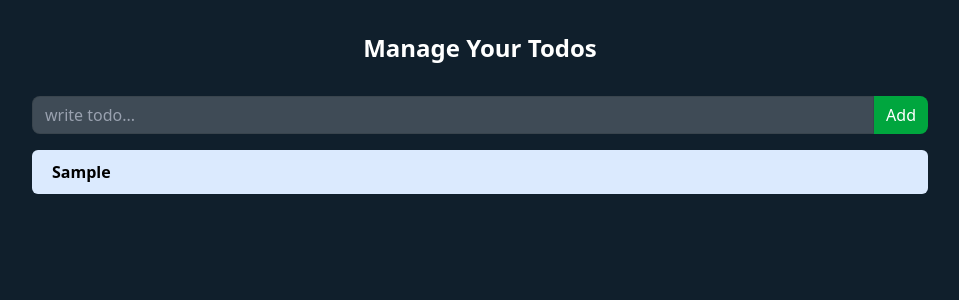
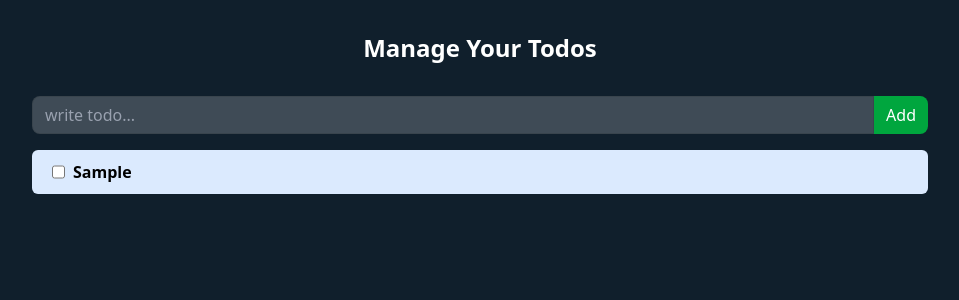
Before and after one commit to DeepAshishThapa/Todo-Application, a React (Vite) app: page / in a window 1280 px wide. Both pictures are taken after typing "Sample" into the empty fields and a click on the button "Add". Shown: the top 300 px of the page, without its empty margins (160-1119 px from the left). Built offline with nearby package versions, Linux system fonts and the light colour scheme.

Commit message:
todobox toggle color as checked

```diff
--- a/src/components/Todobox.jsx
+++ b/src/components/Todobox.jsx
@@ -1,11 +1,20 @@
-    export const Todobox=({todos})=>{
-        return(
-            <>
-            {todos.map((todo)=>(
-                <div key={todo.id} className="h-11 bg-blue-100 rounded-md px-5 flex items-center font-semibold">{todo.todo}</div>
+import { useTodo } from "../contexts/Todocontext"
+export const Todobox = ({ todos }) => {
+    const {toggletodo}=useTodo()
+
+    return (
+        <>
+            {todos.map((todo) => (
+                <div key={todo.id} className={`h-11 ${todo.completed?'bg-green-200':'bg-blue-100'} rounded-md px-5 flex items-center font-semibold`}>
+                    <div className="flex gap-2 ">
+
+                    <input type="checkbox" onChange={()=>toggletodo(todo.id)} checked={todo.completed}/>
+                    {todo.todo}
+                    </div>
+                </div>
 
             ))}
-            </>
+        </>
 
-        )
-    }
+    )
+}
```
